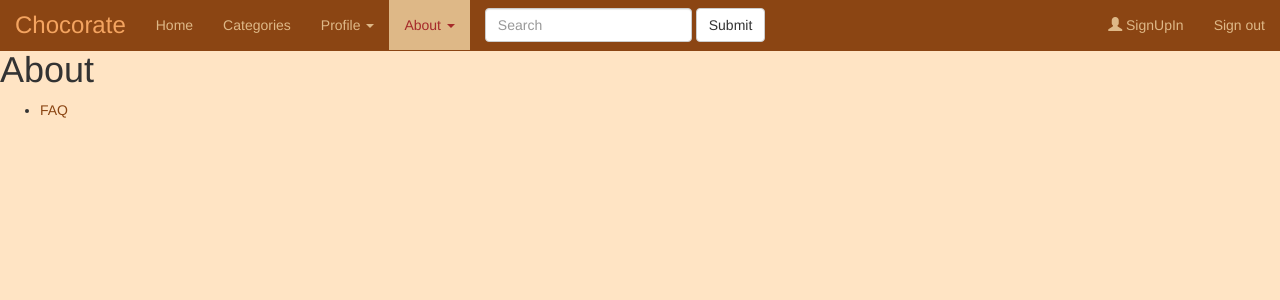
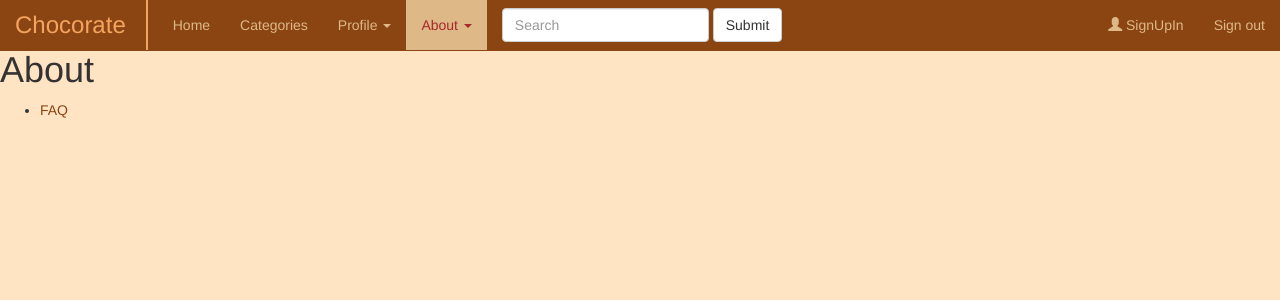
Before and after one commit to Aliceravier/Chocorate, a Django app: page /chocorate/about/ in a window 1280 px wide. Shown: the top 300 px of the page. Run offline with Django 3.2, Linux system fonts and the light colour scheme; some libraries are stand-ins or nearby versions.

Commit message:
added line between brand and text in header, first pass at javascript stuff

```diff
--- a/chocorate_project/static/css/base.css
+++ b/chocorate_project/static/css/base.css
@@ -2,9 +2,10 @@ body{
 	background-color: bisque;
 	}
 
+/*
 .body-block{
 	margin-top:50px;
-	}
+	} */
 
 a{
     color: saddlebrown;
@@ -19,9 +20,11 @@ a:hover{
 }
 
 .navbar .navbar-brand{
-    color:sandybrown;
-    font-size:x-large;
-    border-color:black;
+    border-right: 2px solid sandybrown;
+    color: sandybrown;
+    font-size: x-large;
+    margin-right: 10px;
+    padding-right: 20px;
 }
 
 .navbar .navbar-brand:hover {
@@ -29,7 +32,7 @@ a:hover{
 }
 
 
-/*when text in header is active*/
+/*when text in header is active (from js script)*/
 .navbar-inverse .navbar-nav > .active > a,
 .navbar-inverse .navbar-nav > .active > a:focus,
 .navbar-inverse .navbar-nav > .active > a:hover {
@@ -56,3 +59,8 @@ a:hover{
    background-color: rgb(202, 164, 115);
    color:brown;
 }
+
+
+.navbar-inverse .navbar-toggle{
+    color: blue;
+}
--- a/chocorate_project/static/js/base.js
+++ b/chocorate_project/static/js/base.js
@@ -2,4 +2,13 @@ $(document).ready(function () {
     // get current URL path and assign 'active' class
     var pathname = window.location.pathname;
     $('.nav > li > a[href="' + pathname + '"]').parent().addClass('active');
+    $(".body-block").css("margin-top", function () {
+        if ($(".navbar-toggle").attr('aria-expanded')=="true") {
+            return "400px";
+        }
+        else {
+            return "50px";
+        }
+
+    })
 })
--- a/chocorate_project/templates/chocorate/base.html
+++ b/chocorate_project/templates/chocorate/base.html
@@ -29,7 +29,7 @@
                     <div class="navbar-brand">Chocorate</div>
 				</div>
 				<div class="collapse navbar-collapse" id="myNavbar">
-					<ul class="nav navbar-nav">
+					<ul class="nav navbar-nav" >
 						<li><a href="{% url 'home' %}" id="home">Home</a></li>
 						<li><a href="{% url 'categories' %}">Categories</a></li>
 						<li class="dropdown">
```
Also changed, not shown: README.md.
